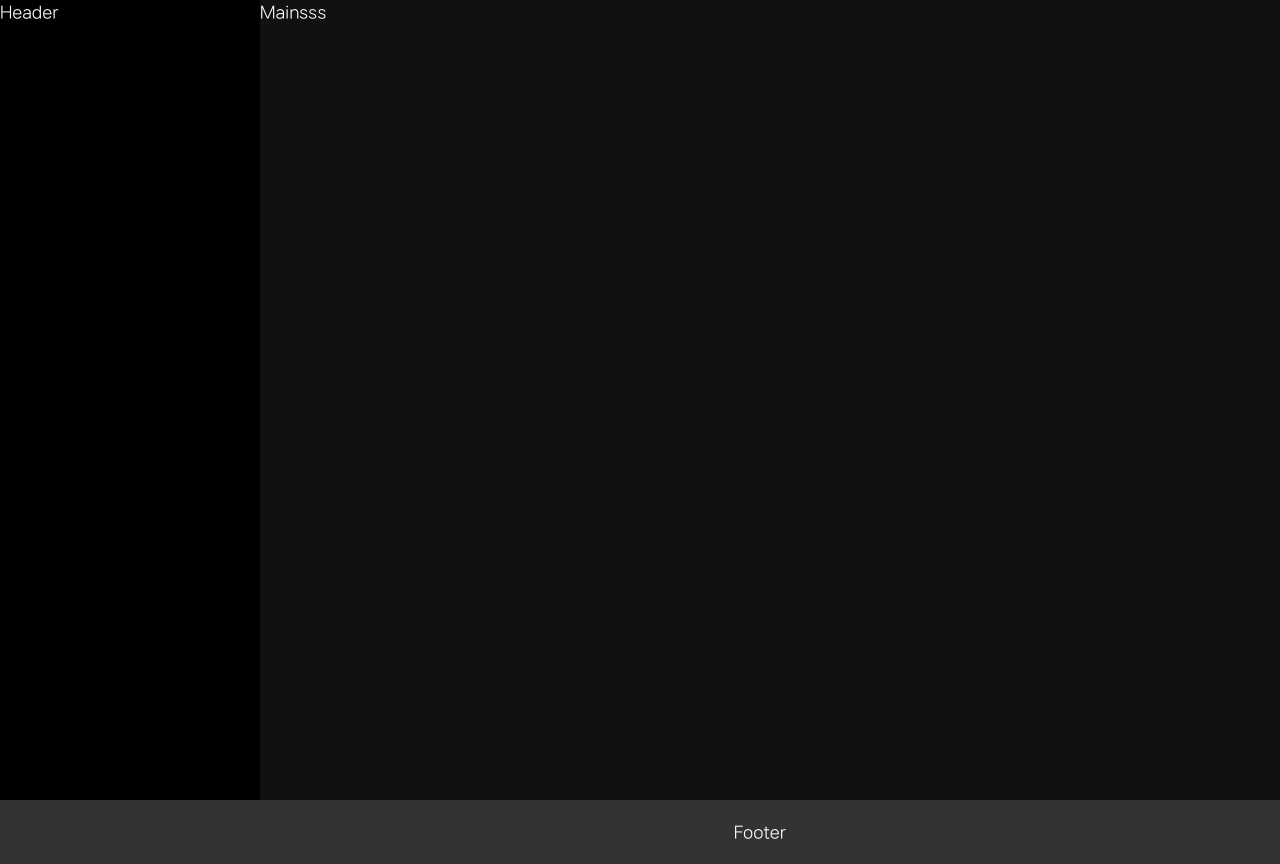
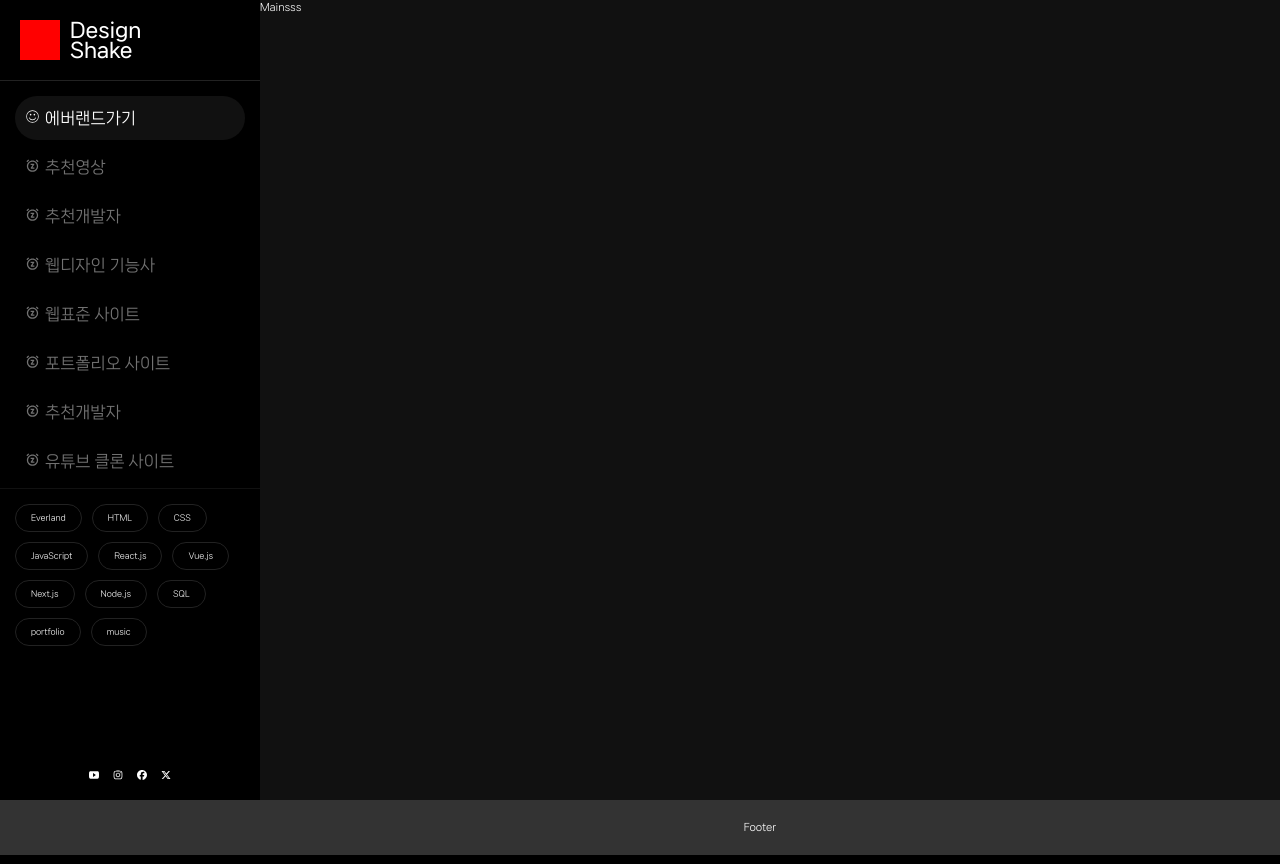
Before and after one commit to designshake/designshake-practice-YOTUB, a React (Create React App) app: page / in a window 1280 px wide. Built offline with nearby package versions, Linux system fonts and the light colour scheme.

Commit message:
헤덩역역 완성하기

```diff
--- /dev/null
+++ b/src/assets/scss/section/_header.scss
@@ -0,0 +1,112 @@
+@charset "UTF-8";
+
+.header__logo {
+  border-bottom:1px solid var(--black200);
+
+  a {
+    display: flex;
+    padding:10px;
+    margin:10px;
+
+      em {
+        width:40px;
+        height:40px;
+        display:block;
+        background-color: var(--red);
+        margin-right:10px;
+        animation:ani 20s 20s ease-in-out infinite; //ani 에 10초동안 1초뒤 실행하고 무한대로 돈다.
+      }
+      span{
+        font-size:20px;
+        line-height: 1;
+        font-weight:600;
+        }
+  }
+}
+
+.header__menu {
+  padding:10px 0;
+  .menu {
+    border-bottom:1px solid var(--black100);
+    li {
+      margin:0.5rem;
+      a {
+        font-size:1.6rem;
+        display: block;
+        padding:1rem 2rem 1rem 3rem;
+        margin:0 1rem;
+        border-radius:4rem;
+        background-color:var(--black000);
+        position:relative;
+        color:var(--white100);
+        transition: all 0.3s;
+
+          svg {
+            width:1.5rem;
+            height:1.5rem;
+            position:absolute;
+            left:1rem;
+            top:1.25rem;
+          }
+          &:hover {
+            background-color: var(--black100);
+            color:var(--white);
+          }
+        }
+      &.active a {
+        background-color: var(--black100);
+        color:var(--white);
+      }
+    }
+  }
+  .keyword {
+    padding:1rem;
+   // border-bottom:1px solid var(--black100);
+
+    li {
+      display:inline-block;
+      a {
+        display: inline-block;
+        padding:7px 15px;
+        border:1px solid var(--black200);
+        font-size:0.8rem;
+        border-radius:4rem;
+        margin:0.5rem;
+      }
+    }
+
+  }
+
+}
+
+.header__sns {
+  width:260px;
+  position:fixed;
+  bottom:0;
+  left:0;
+  right:0;
+  text-align: center;
+  padding:15px 0 10px;
+  background-color:var(--black);
+  backdrop-filter: blur(10px);
+  li {
+      display:inline-block;
+    a {
+        padding:5px 7px;
+        display:inline-block;
+    }
+
+  }
+}
+
+@keyframes ani {
+  0% {
+    transform: rotate(0) scale(1);
+  }
+  50% {
+    transform: rotate(720deg) scale(0.5);
+  }
+  100% {
+    transform: rotate(0) scale(1);
+  }
+}
--- a/src/assets/scss/section/_layout.scss
+++ b/src/assets/scss/section/_layout.scss
@@ -8,6 +8,7 @@
   height:100%;
   z-index:10000;
   background-color: #000;
+  overflow-y:auto;
 }
 
 #main {
--- a/src/assets/scss/setting/_vars.scss
+++ b/src/assets/scss/setting/_vars.scss
@@ -4,22 +4,24 @@
   --mainfont-nexon: "nexonLv1";
 
   --black: #000;
-  --black100: #000;
-  --black200: #000;
+  --black100: #111;
+  --black200: #222;
   --black300: #000;
   --black400: #000;
   --black500: #000;
 
   --white: #fff;
-  --white100: #fff;
+  --white100: #727272;
   --white200: #fff;
   --white300: #fff;
   --white400: #fff;
   --white500: #fff;
 
+  --red:#ff0000;
+
   // 폰트 셋팅
   font-family: var(--mainfont-nanum), var(--mainfont-nexon);
-  font-size: 16px;
+  font-size: 10px;
   line-height: 1.5;
   font-weight: 400;
 
@@ -30,8 +32,9 @@
   -moz-osx-font-smoothing: grayscale;
   -webkit-text-size-adjust: 100%;
 
-  @media (max-width: 800px) {
-      font-size: 14px;
+  @media(max-width: 800px) {
+      font-size: 12px;
       line-height: 1.4;
+      color:#ffcc00;
   }
 }
--- a/src/assets/scss/style.scss
+++ b/src/assets/scss/style.scss
@@ -1,5 +1,6 @@
 @charset "UTF-8";
 
+//index.js에 연동을 시켜준다.
 
 //setting
 
@@ -9,6 +10,6 @@
 @import "setting/mixin";
 @import "setting/common";
 
-//index.js에 연동을 시켜준다.
 
 @import "section/layout";
+@import "section/header";
--- a/src/components/section/Header.jsx
+++ b/src/components/section/Header.jsx
@@ -1,9 +1,114 @@
 import React from 'react'
+
+//em 애니메이션부분  aria-hidden 그냥보여주는거라서 true
+//리액트아이콘사용.
+
+import { CiFaceSmile } from "react-icons/ci";
+import { BiAlarmSnooze } from "react-icons/bi";
+import { BiBaseball } from "react-icons/bi";
+import { IoLogoYoutube } from "react-icons/io";
+import { FaInstagram } from "react-icons/fa";
+import { FaFacebook } from "react-icons/fa6";
+import { FaXTwitter } from "react-icons/fa6";
 
 const Header = () => {
   return (
     <header id='header' role='banner'>
-      Header
+      <h1 className='header__logo'>
+        <a href='/'>
+          <em aria-hidden='true'></em>
+          <span>Design<br/>Shake</span>
+        </a>
+      </h1>
+      <nav className='header__menu'>
+        <ul className='menu'>
+          <li className='active'>
+            <a href='/'><CiFaceSmile />에버랜드가기</a>
+          </li>
+          <li>
+            <a href='/today'><BiAlarmSnooze />추천영상</a>
+          </li>
+          <li>
+            <a href='/developer'><BiAlarmSnooze />추천개발자</a>
+          </li>
+          <li>
+            <a href='/webd'><BiAlarmSnooze />웹디자인 기능사</a>
+          </li>
+          <li>
+            <a href='/site'><BiAlarmSnooze />웹표준 사이트</a>
+          </li>
+          <li>
+            <a href='/port'><BiAlarmSnooze />포트폴리오 사이트</a>
+          </li>
+          <li>
+            <a href='/developer'><BiAlarmSnooze />추천개발자</a>
+          </li>
+          <li>
+              <a href='/youtube'>
+              <BiAlarmSnooze />유튜브 클론 사이트
+              </a>
+          </li>
+        </ul>
+        <ul className='keyword'>
+          <li>
+              <a href='/search/webstoryboy'>Everland</a>
+          </li>
+          <li>
+              <a href='/search/html'>HTML</a>
+          </li>
+          <li>
+              <a href='/search/css'>CSS</a>
+          </li>
+          <li>
+              <a href='/search/javascript'>JavaScript</a>
+          </li>
+          <li>
+              <a href='/search/react.js'>React.js</a>
+          </li>
+          <li>
+              <a href='/search/vue.js'>Vue.js</a>
+          </li>
+          <li>
+              <a href='/search/next.js'>Next.js</a>
+          </li>
+          <li>
+              <a href='/search/node.js'>Node.js</a>
+          </li>
+          <li>
+              <a href='/search/sql'>SQL</a>
+          </li>
+          <li>
+              <a href='/search/React Portfolio'>portfolio</a>
+          </li>
+          <li>
+              <a href='/search/NewJeans'>music</a>
+          </li>
+        </ul>
+      </nav>
+      <div className='header__sns'>
+        <ul>
+          <li>
+            <a href='https://github.com/webstoryboy' rel='noopener noreferrer'>
+              <IoLogoYoutube />
+            </a>
+          </li>
+          <li>
+            <a href='https://github.com/webstoryboy' rel='noopener noreferrer'>
+              <FaInstagram />
+            </a>
+          </li>
+          <li>
+            <a href='https://github.com/webstoryboy' rel='noopener noreferrer'>
+              <FaFacebook />
+            </a>
+          </li>
+          <li>
+            <a href='https://github.com/webstoryboy' rel='noopener noreferrer'>
+              <FaXTwitter />
+            </a>
+          </li>
+        </ul>
+      </div>
     </header>
   )
 }
```
